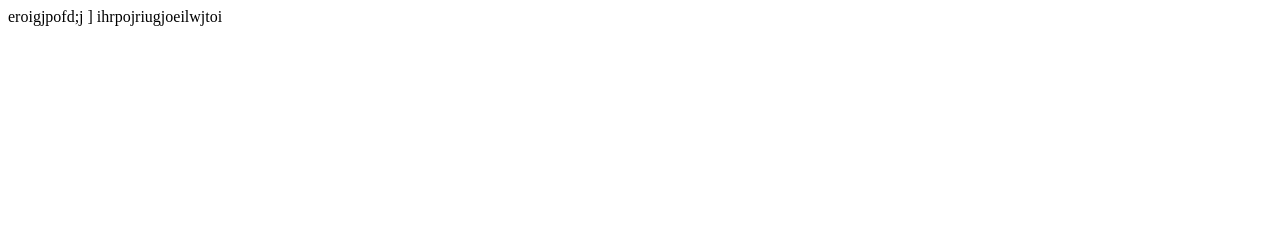
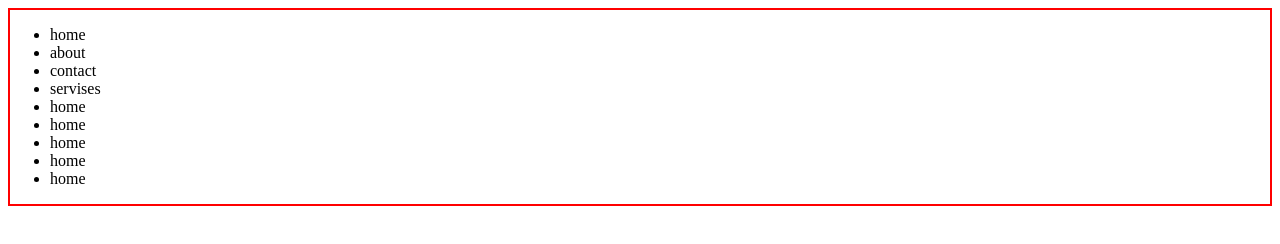
Before and after one commit to umidjonhp/git, a plain HTML site: page index.html in a window 1280 px wide. Drawn offline with Linux system fonts and the light colour scheme.

Commit message:
creat index.html style.css

```diff
--- a/index.html
+++ b/index.html
@@ -4,22 +4,22 @@
     <meta charset="UTF-8">
     <meta http-equiv="X-UA-Compatible" content="IE=edge">
     <meta name="viewport" content="width=device-width, initial-scale=1.0">
-    <title>Document</title>
     <link rel="stylesheet" href="style.css">
+    <title>git</title>
 </head>
 <body>
-    eroigjpofd;j ]
-
-
-
-
-
-
-
-
-
-
-
-    ihrpojriugjoeilwjtoi
+    <nav>
+        <ul>
+            <li>home</li>
+            <li>about</li>
+            <li>contact</li>
+            <li>servises</li>
+            <li>home</li>
+            <li>home</li>
+            <li>home</li>
+            <li>home</li>
+            <li>home</li>
+        </ul>
+    </nav>
 </body>
 </html>
--- a/style.css
+++ b/style.css
@@ -0,0 +1,5 @@
+nav{
+    border: 2px solid red;
+    display: flex;
+    gap: 5px;
+}
```
